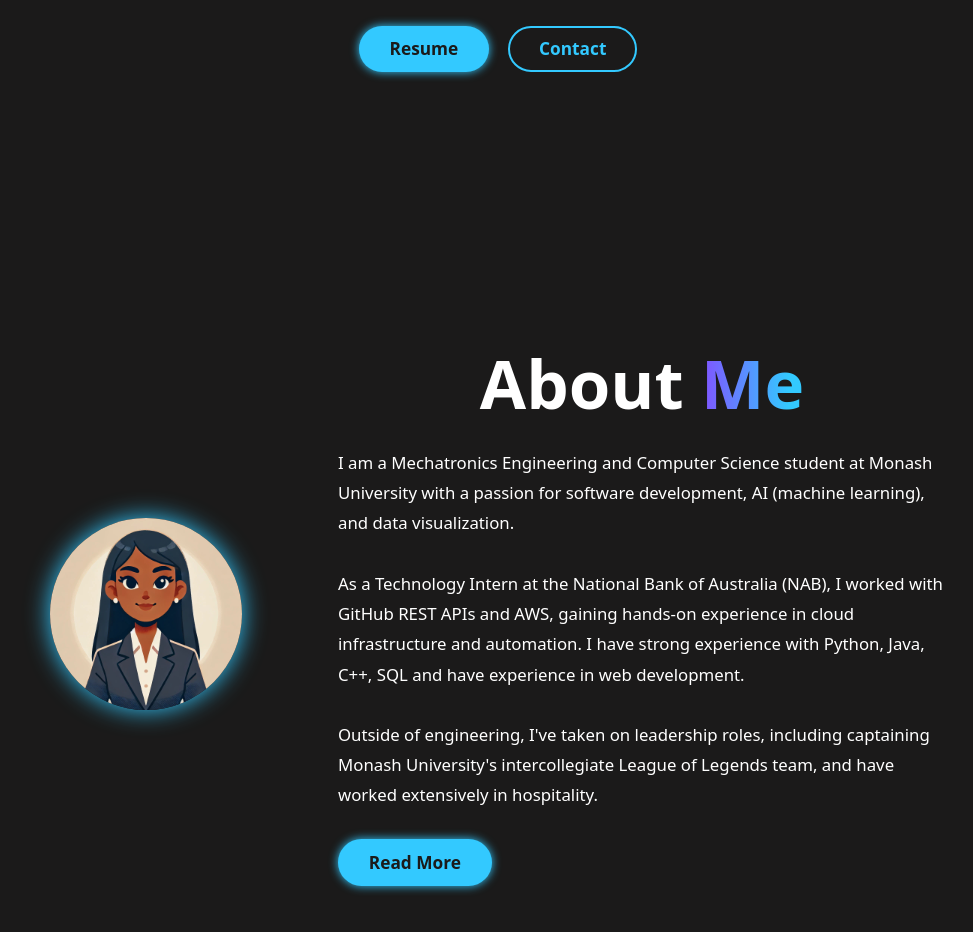
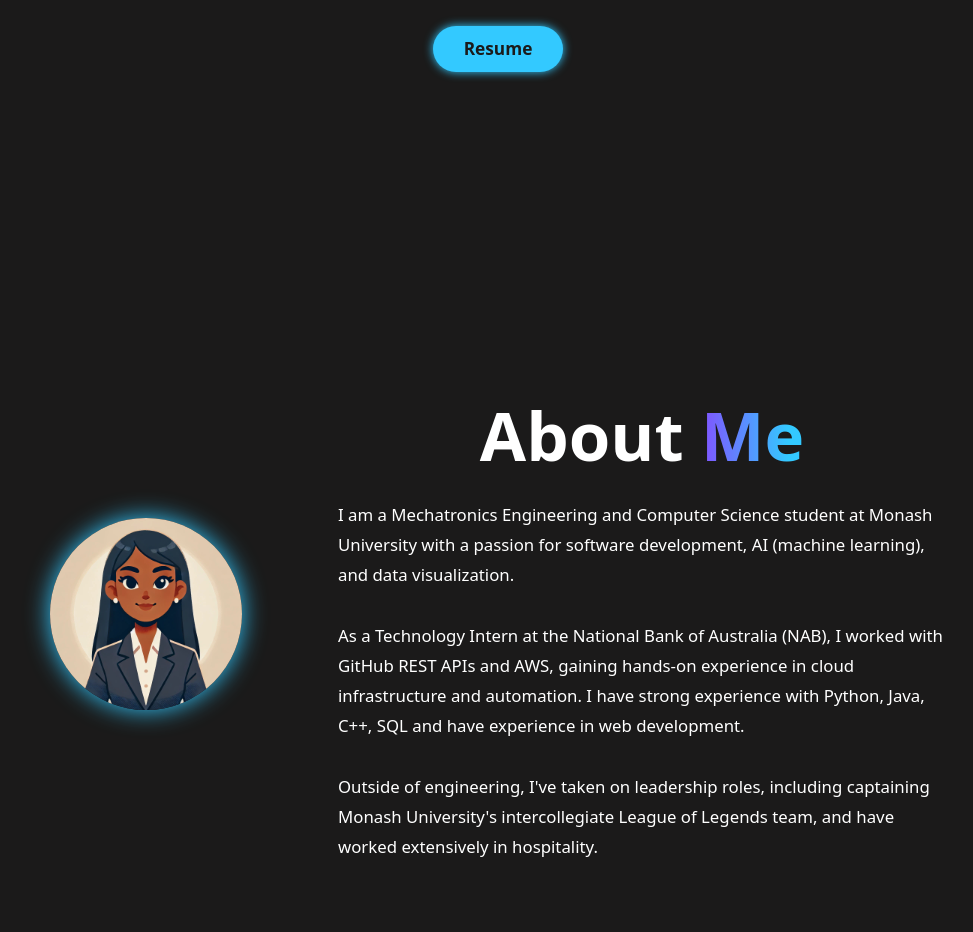
Before and after one commit to ahilaaa/portfolio-website, a plain HTML site: page index.html in a window 1280 px wide. Shown: the part 1183-2115 px from the top of the page, without its empty margins (142-1115 px from the left). Drawn offline with nearby package versions, Linux system fonts and the light colour scheme.

Commit message:
removed redundant buttons

```diff
--- a/index.html
+++ b/index.html
@@ -52,8 +52,6 @@
 
         <div class="btn-group">
           <a href="resume.pdf" class="btn" target="_blank">Resume</a>
-          <a href="#contact" class="btn">Contact</a>
-
         </div>
 
       </div>
@@ -81,7 +79,6 @@
           <br><br>
           Outside of engineering, I've taken on leadership roles, including captaining Monash University's intercollegiate League of Legends team,
           and have worked extensively in hospitality. </p>
-        <a href="#" class="btn">Read More</a>
       </div>
 
     </section>
```
